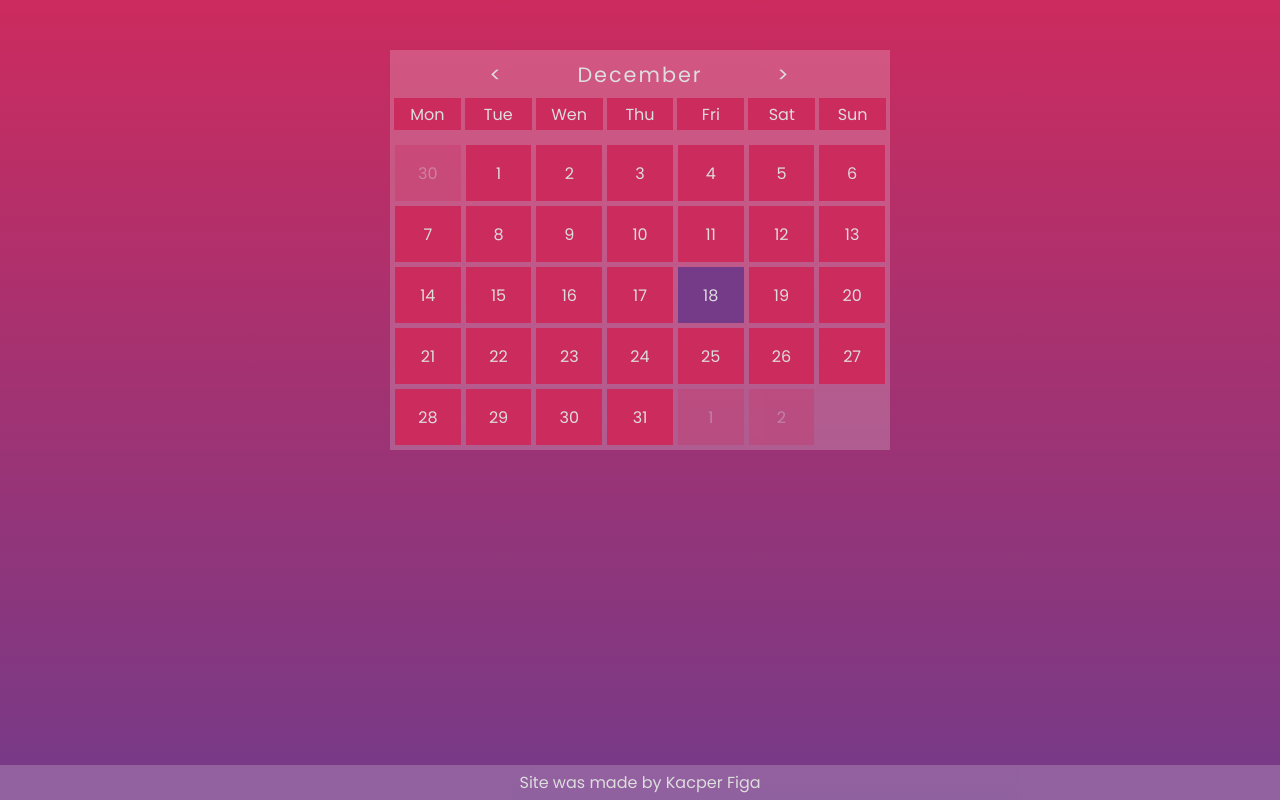
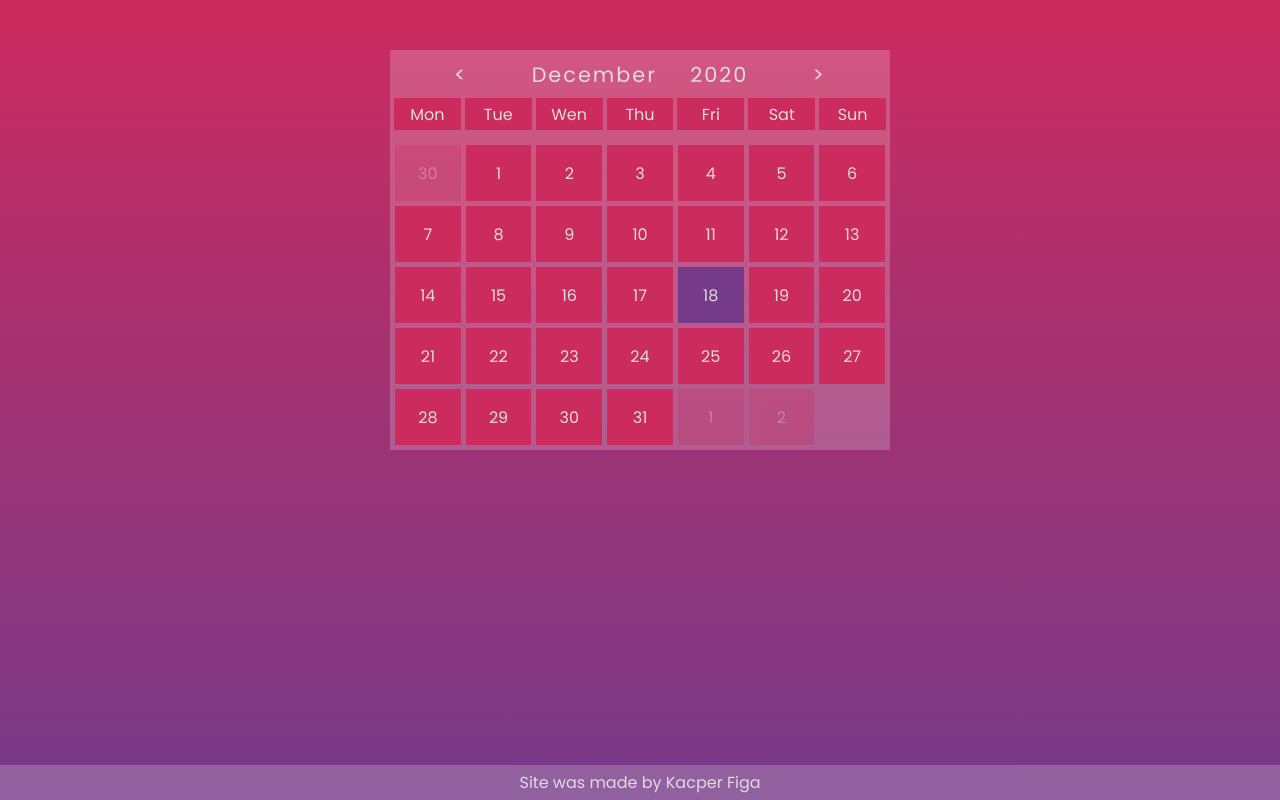
Before and after one commit to KacperFiga/calendar, a plain HTML site: page index.html in a window 1280 px wide. Drawn offline with Linux system fonts and the light colour scheme.

Commit message:
add year span

```diff
--- a/index.html
+++ b/index.html
@@ -18,6 +18,7 @@
           <div class="calendar__top-bar-month">
             <span class="prev"><</span>
             <span class="calendar__top-bar-month-name"> December </span>
+            <span class="calendar__top-bar-month-year"> 2020 </span>
             <span class="next">></span>
           </div>
           <div class="calendar__weekdayname">
--- a/style.css
+++ b/style.css
@@ -46,7 +46,8 @@ body {
   font-size: 1.3rem;
   letter-spacing: 2px;
 }
-.calendar__top-bar-month > span {
+.calendar__top-bar-month > span.prev,
+.calendar__top-bar-month > span.next {
   display: flex;
   justify-content: center;
   align-items: center;
```
